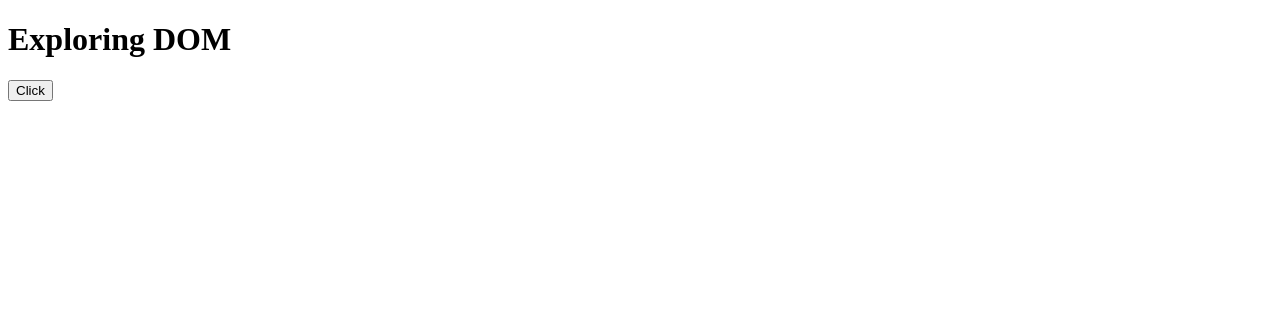
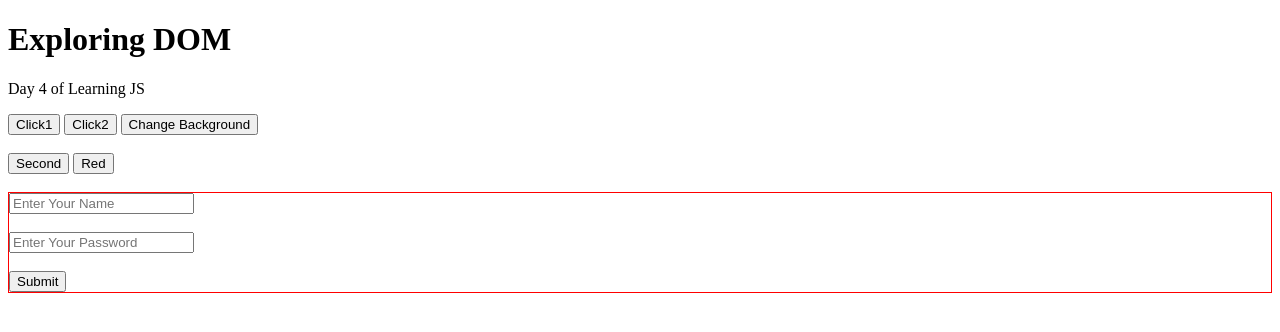
Before and after one commit to Zaidfarooqui01/js_internal_005, a plain HTML site: page In_Class/doms.html in a window 1280 px wide. Drawn offline with Linux system fonts and the light colour scheme.

Commit message:
Update doms with style

```diff
--- a/In_Class/doms.html
+++ b/In_Class/doms.html
@@ -2,10 +2,48 @@
 <html>
   <head>
     <title>DOM Object</title>
-
   </head>
   <body>
-    <H1>Exploring DOM</H1>
-    <button type="submit">Click</button>
+    <h1 id="hid1">Exploring DOM</h1>
+    <p id="pid1">Day 4 of Learning JS</p>
+
+    <button onclick="changeHeading()">Click1</button>
+    <button onclick="changeParagraph()">Click2</button>
+
+    <button onclick="changeBackground()">Change Background</button>
+    <br><br>
+
+
+    <button id="bid1">Second</button>
+    <button id="bid2">Red</button>
+	<br><br>
+	<form style="border:1px solid red; ">
+		<input type="text" placeholder="Enter Your Name"></input><br><br>
+		<input type="password" placeholder="Enter Your Password"></input><br><br>
+		<button type="submit"> Submit </button>
+
+	</form>
+
+
+
+    <script>
+
+      document.getElementById("bid2").addEventListener("click", function() {
+        document.getElementById("hid1").style.color = "red";
+      });
+
+      function changeHeading() {
+        document.getElementById('hid1').innerHTML = "New Heading";
+      }
+
+      function changeParagraph() {
+        document.getElementById('pid1').innerHTML = "It's WEB DEV In JS";
+      }
+
+
+      function changeBackground() {
+        document.body.style.backgroundColor = "gray";
+      }
+    </script>
   </body>
 </html>
```
